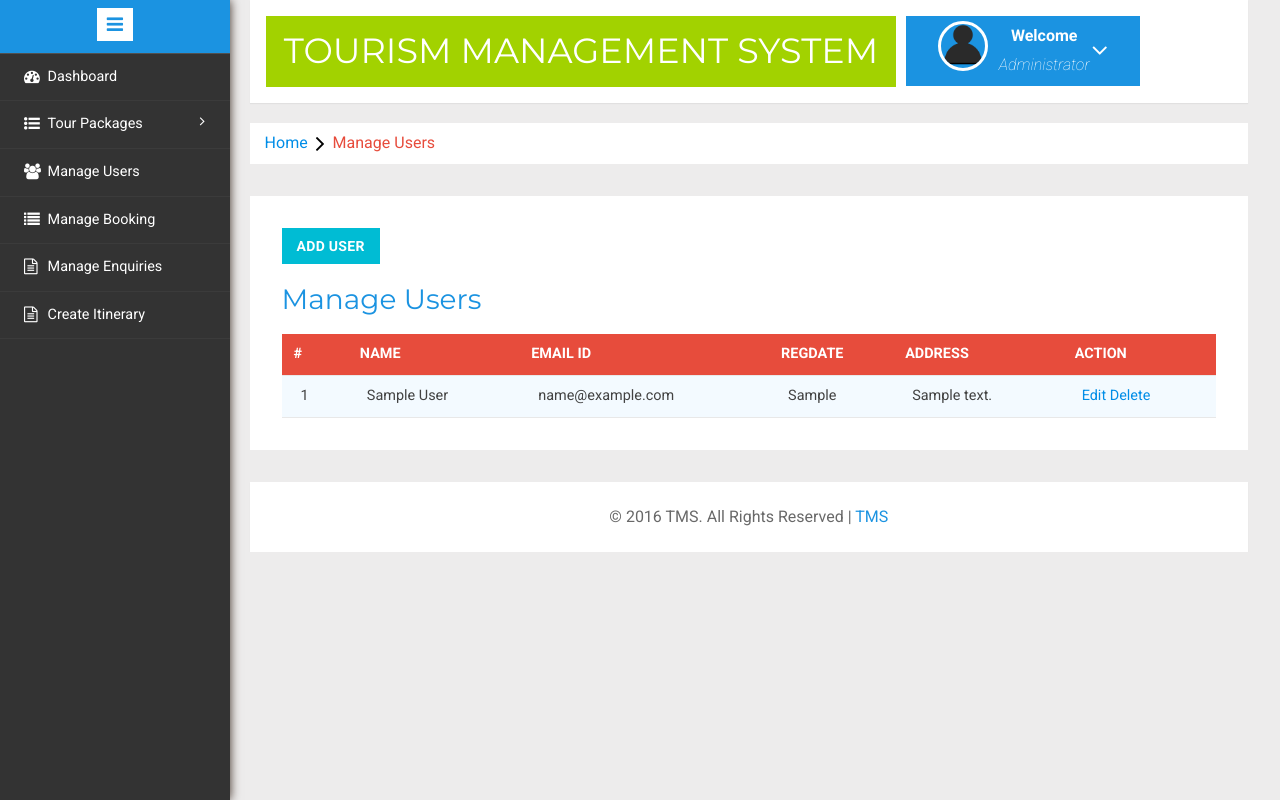
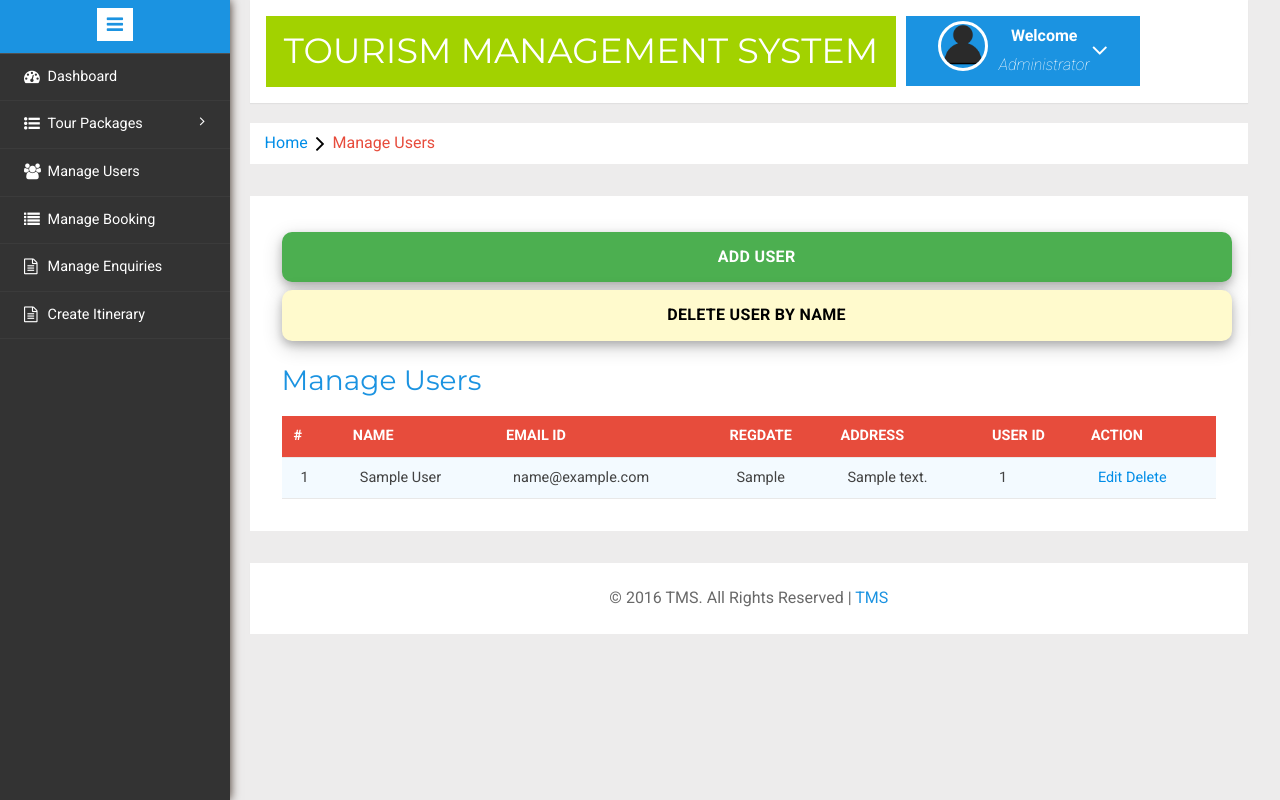
Before and after one commit to Aditya-y9/DBMS-Travel-Management-System, a PHP site: page /admin/manage-users.php in a window 1280 px wide. Run offline with PHP 8.4, Linux system fonts and the light colour scheme; a user stored in the database is signed in; tables that the repository leaves empty hold one stand-in row (values such as "Sample post"); data that the repository does not hold is empty.

Commit message:
delete user in 2 ways!

```diff
--- a/TMS/admin/manage-users.php
+++ b/TMS/admin/manage-users.php
@@ -65,7 +65,67 @@ if(strlen($_SESSION['alogin'])==0) {
                 <div class="agile-tables">
                     <div class="w3l-table-info">
                         <!-- button to add users -->
-                        <a href="add_user.php" class="btn btn-primary">Add User</a>
+                        <style>
+                            /* button shadows and separators */
+                            .btn {
+                                box-shadow: 0 4px 8px 0 rgba(0,0,0,0.2), 0 6px 20px 0 rgba(0,0,0,0.19);
+                                border: none;
+                                color: white;
+                                padding: 14px 28px;
+                                text-align: center;
+                                font-size: 16px;
+                                margin: 4px 2px;
+                                transition: 0.3s;
+                                display: inline-block;
+                                text-decoration: none;
+                                cursor: pointer;
+                                -webkit-border-before-width: thick;
+                                border-radius: 10px;
+                            }
+                            .btn-primary {
+                                background-color: #4CAF50;
+                            }
+                            .btn-primary:hover {
+                                background-color: #45a049;
+                            }
+                            .btn-danger {
+                                background-color:lemonchiffon;
+                                color: black;
+                            }
+                            .btn-danger:hover {
+                                background-color: #da190b;
+                                color:#f2f2f2;
+                            }
+
+                            /* table styles */
+                            table {
+                                border-collapse: collapse;
+                                width: 100%;
+                            }
+                            th, td {
+                                text-align: left;
+                                padding: 8px;
+                            }
+                            th {
+                                background-color: #4CAF50;
+                                color: white;
+                            }
+                            tr:nth-child(even) {
+                                background-color: #f2f2f2;
+                            }
+
+                            /* table responsive styles */
+                            @media screen and (max-width: 600px) {
+                                table {
+                                    width: 100%;
+                                }
+                            }
+
+
+                        </style>
+                        <a href="add_user.php" class="btn btn-primary" style="margin-left: 0px; width:950px"
+                        >Add User</a>
+                        <a href="delete_user.php" class="btn btn-danger" style="margin-left: 0px;width:950px">Delete User By Name</a>
                         <h2>Manage Users</h2>
                         <table id="table">
                             <thead>
@@ -75,6 +135,7 @@ if(strlen($_SESSION['alogin'])==0) {
                                     <th>Email Id</th>
                                     <th>RegDate</th>
                                     <th>Address</th>
+                                    <th>User ID</th>
                                     <th>Action</th> <!-- Added Action column for edit and delete buttons -->
                                 </tr>
                             </thead>
@@ -95,8 +156,11 @@ if(strlen($_SESSION['alogin'])==0) {
                                     <td><?php echo htmlentities($result->Dob);?></td>
                                     <td><?php echo htmlentities($result->Address);?></td>
                                     <td>
-                                        <a href="edit_user.php?id=<?php echo htmlentities($result->user_id);?>">Edit</a> <!-- Edit link -->
-                                        <a href="delete_user.php?id=<?php echo htmlentities($result->user_id);?>">Delete</a> <!-- Delete link -->
+                                        <?php echo htmlentities($result->User_Id);?>
+                                    </td>
+                                    <td>
+                                        <a href="edit_user.php?id=<?php echo htmlentities($result->User_Id);?>">Edit</a> <!-- Edit link -->
+                                        <a href="delete_userid.php?id=<?php echo htmlentities($result->User_Id);?>">Delete</a> <!-- Delete link -->
                                     </td>
                                 </tr>
                                 <?php
```
Also changed, not shown: TMS/admin/dashboard.php (+4 -7 lines), TMS/admin/delete_userid.php (added, +155 -0 lines).
